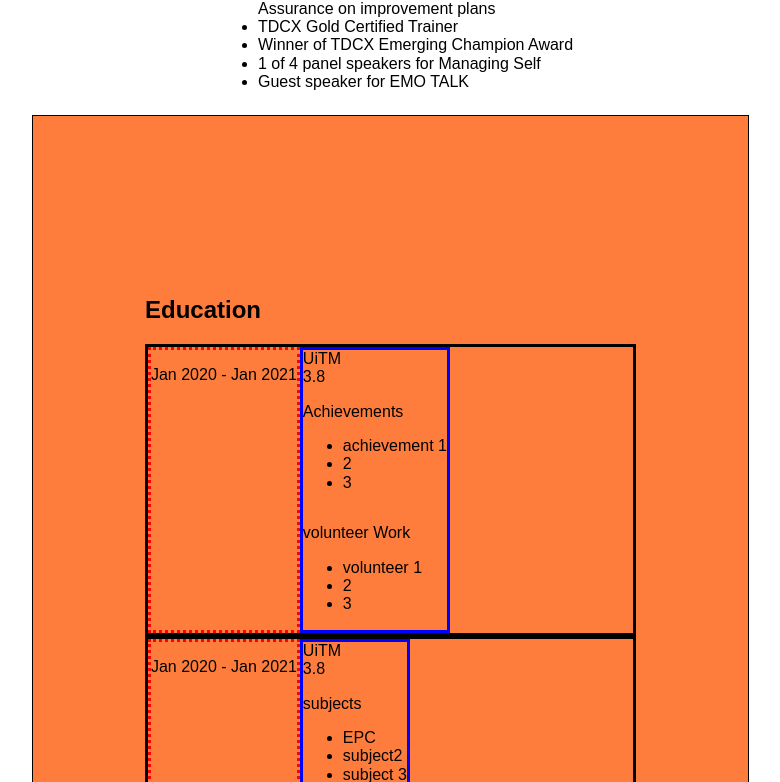
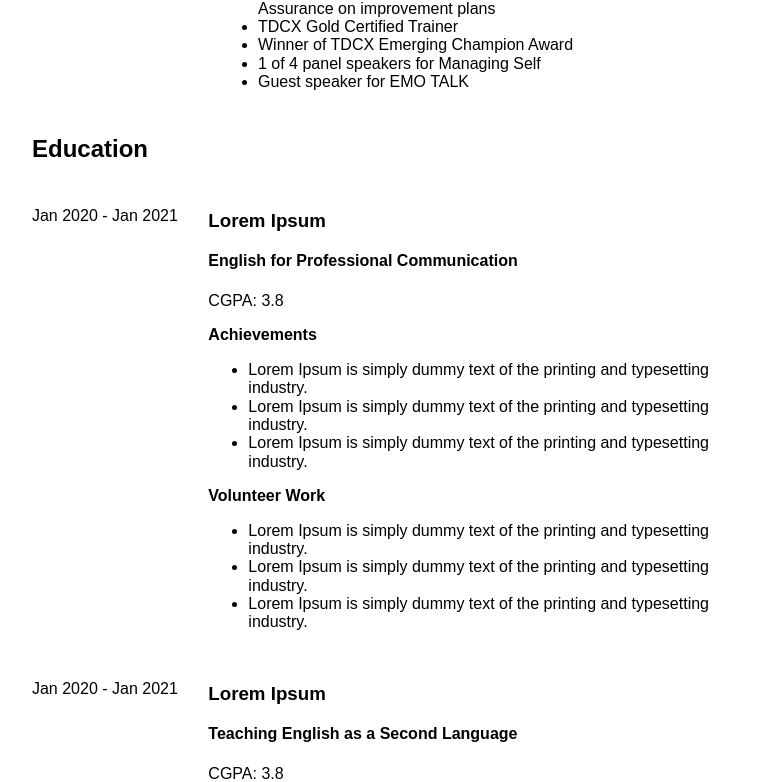
Before and after one commit to AmirahParman/AmirahParman.github.io, an Angular app: page / in a window 1280 px wide. Shown: the part 2078-2860 px from the top of the page, without its empty margins (449-1229 px from the left). Built offline with nearby package versions, Linux system fonts and the light colour scheme; a web font is replaced by a local one.

Commit message:
completed Education section layout

```diff
--- a/src/app/app.component.scss
+++ b/src/app/app.component.scss
@@ -35,9 +35,3 @@
     padding: 7rem 7rem;
     border: 1px solid black;
 }
-
-.education {
-    background-color: rgb(255, 125, 60);
-    padding: 10rem 7rem;
-    border: 1px solid black;
-}
--- a/src/app/components/educations/educations.component.html
+++ b/src/app/components/educations/educations.component.html
@@ -3,27 +3,31 @@
     <div class="date-container">
         <p>{{data.fromDate | date:'MMM y'}} - {{data.toDate | date:'MMM y'}}</p>
     </div>
+
     <div class="education-details-container">
-        <span>{{data.uniName}}</span>
-        <span>{{data.cgpa}}</span>
+        <h3 class="uni-name">{{data.uniName}}</h3>
+        <h4>{{data.nameOfCourse}}</h4>
+        <span>CGPA: {{data.cgpa}}</span>
         <div *ngIf="data.achievements.length > 0">
-            <p>Achievements</p>
+            <p class="sub-title">Achievements</p>
             <ul>
                 <li *ngFor="let achievement of data.achievements">
                     {{achievement}}
                 </li>
             </ul>
         </div>
+
         <div *ngIf="data.volunteerWorks.length >0">
-            <p>volunteer Work</p>
+            <p class="sub-title">Volunteer Work</p>
             <ul>
                 <li *ngFor="let volunteerWork of data.volunteerWorks">
                     {{volunteerWork}}
                 </li>
             </ul>
         </div>
+
         <div *ngIf="data.subjects.length > 0">
-            <p>subjects</p>
+            <p class="sub-title">Subjects</p>
             <ul>
                 <li *ngFor="let subject of data.subjects">
                     {{subject}}
--- a/src/app/components/educations/educations.component.scss
+++ b/src/app/components/educations/educations.component.scss
@@ -1,15 +1,18 @@
 .container-education {
     display: flex;
-    border: 3px solid;
 }
 
 .date-container {
-    border: 3px dotted red;
+    padding-top: 0.5rem;
+    width: 170px;
 }
 
 .education-details-container {
-    border: 3px solid blue;
-    display: flex;
-    flex-direction: column;
+    padding: 0.5rem;
+    width: max-content;
+    padding-left: 1rem;
 
 }
+.sub-title{
+    font-weight: bold;
+}
--- a/src/app/components/educations/educations.component.ts
+++ b/src/app/components/educations/educations.component.ts
@@ -10,9 +10,9 @@ export class EducationsComponent implements OnInit {
   datas: Education[] = [];
 
   ngOnInit(): void {
-        this.datas=[
-      new Education('2020-01-01', '2021-01-01','UiTM', 3.8, ['achievement 1', '2', '3'], ['volunteer 1', '2', '3'], []),
-      new Education('2020-01-01', '2021-01-01','UiTM', 3.8,[], [], ['EPC','subject2','subject 3']),
+    this.datas = [
+      new Education('2020-01-01', '2021-01-01', 'Lorem Ipsum','English for Professional Communication', 3.8, ['Lorem Ipsum is simply dummy text of the printing and typesetting industry.', 'Lorem Ipsum is simply dummy text of the printing and typesetting industry.', 'Lorem Ipsum is simply dummy text of the printing and typesetting industry.'], ['Lorem Ipsum is simply dummy text of the printing and typesetting industry.', 'Lorem Ipsum is simply dummy text of the printing and typesetting industry.', 'Lorem Ipsum is simply dummy text of the printing and typesetting industry.'], []),
+      new Education('2020-01-01', '2021-01-01', 'Lorem Ipsum', 'Teaching English as a Second Language', 3.8, [], [], ['Lorem Ipsum is simply dummy text of the printing and typesetting industry.', 'Lorem Ipsum is simply dummy text of the printing and typesetting industry.', 'Lorem Ipsum is simply dummy text of the printing and typesetting industry.']),
     ]
 
   }
--- a/src/app/models/education.ts
+++ b/src/app/models/education.ts
@@ -2,15 +2,17 @@ export class Education {
     fromDate: Date;
     toDate: Date;
     uniName: string;
+    nameOfCourse: string;
     cgpa: number;
     achievements: string[];
     volunteerWorks: string[];
     subjects: string[];
 
-    constructor(fromDate: string, toDate: string, uniName: string, cgpa: number, achievements: string[], volunteerWorks: string[],subjects: string[]) {
+    constructor(fromDate: string, toDate: string, uniName: string, nameOfCourse:string, cgpa: number, achievements: string[], volunteerWorks: string[],subjects: string[]) {
         this.fromDate = new Date(fromDate);
         this.toDate = new Date(toDate);
         this.uniName = uniName;
+        this.nameOfCourse= nameOfCourse;
         this.cgpa = cgpa;
         this.achievements = achievements;
         this.volunteerWorks = volunteerWorks;
```
